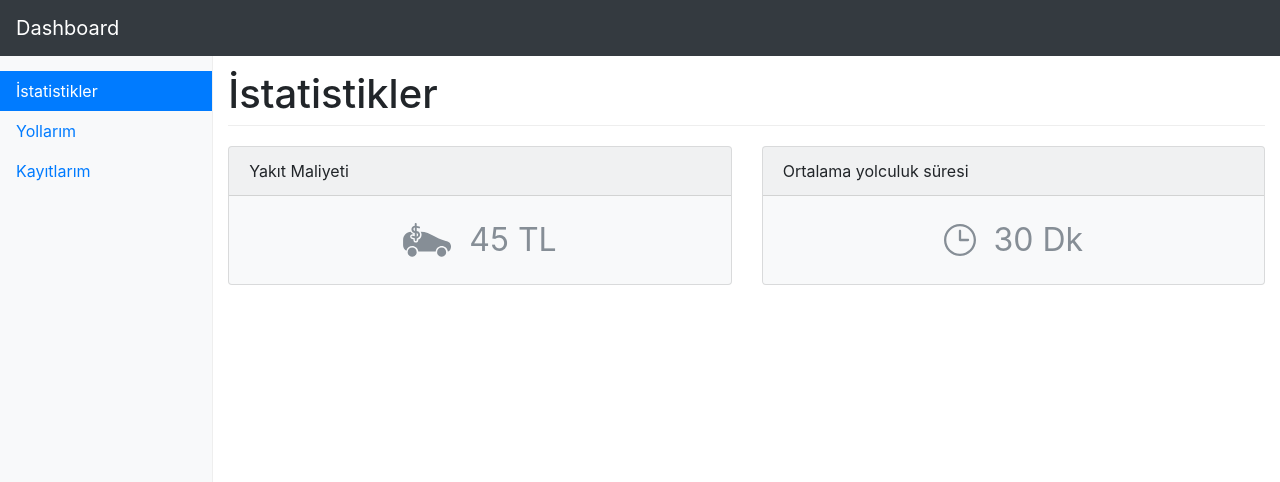
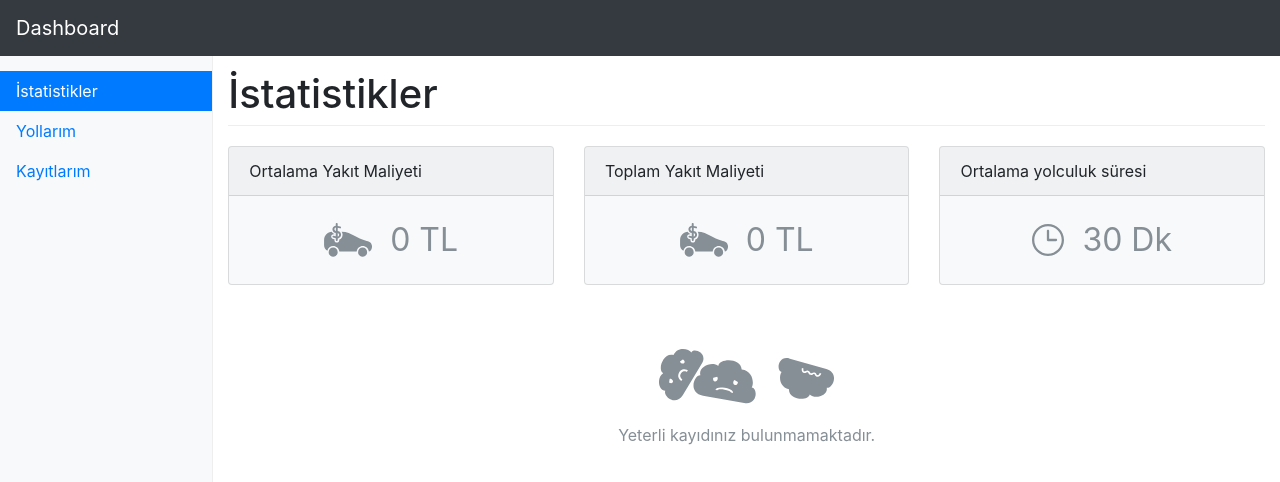
Before and after one commit to hsnaydd/vue-fuel-cost-statistics-app, a Vue app: page / in a window 1280 px wide. Shown: the top 482 px of the page. Built offline with nearby package versions, Linux system fonts and the light colour scheme.

Commit message:
Statistics page development part 1

```diff
--- a/src/components/Statistics.vue
+++ /dev/null
@@ -1,37 +0,0 @@
-<template>
-  <div>
-    <h1>İstatistikler</h1>
-    <div class="row">
-      <div class="col">
-        <Card title="Yakıt Maliyeti" count="45 TL">
-          <svg width="48" xmlns="http://www.w3.org/2000/svg" viewBox="0 0 100 71" slot="icon">
-            <g fill="#868e96" fill-rule="nonzero">
-              <path d="M28.5 60.7c0-5.2-4.2-9.4-9.4-9.4s-9.4 4.2-9.4 9.4 4.2 9.4 9.4 9.4 9.4-4.2 9.4-9.4zM89.9 60.7c0-5.2-4.2-9.4-9.4-9.4S71 55.5 71 60.7s4.2 9.4 9.4 9.4 9.5-4.2 9.5-9.4zM34.4 20.5c-1.2-2-3.3-3.5-5.8-3.7V10l4.4 1.1c.2 0 .3.1.5.1.9 0 1.7-.6 1.9-1.5.3-1.1-.4-2.2-1.5-2.4L28.5 6V2c0-1.1-.9-2-2-2s-2 .9-2 2v3.5c-2.3.2-4.3 1.4-5.6 3.2-.9 1.3-1.3 2.8-1.3 4.4 0 1.5.4 2.8 1.1 4 1.2 2 3.3 3.5 5.8 3.7v6.8l-4.4-1.1c-.2 0-.3-.1-.5-.1-.9 0-1.7.6-1.9 1.5-.3 1.1.4 2.2 1.5 2.4l5.4 1.3v4c0 1.1.9 2 2 2s2-.9 2-2v-3.5c2.3-.2 4.3-1.4 5.6-3.2.9-1.3 1.3-2.8 1.3-4.4 0-1.4-.4-2.8-1.1-4zM21.7 13c0-.6.1-1.1.4-1.6.1-.2.2-.3.3-.5.5-.8 1.3-1.3 2.3-1.4v7.2c-1.8-.5-3-2-3-3.7zm6.9 15.1v-7.2c1.3.3 2.3 1.2 2.7 2.4.1.4.2.8.2 1.3 0 .8-.2 1.5-.6 2.1-.3.4-.6.7-1 .9-.4.2-.8.4-1.3.5z" />
-              <path d="M99.8 46.7c-1.2-6.4-5.1-8.3-13.9-10.4-8.3-2-15-5.5-21.5-9-8.6-4.6-16.8-8.9-27.6-8.9h-.1c.1.2.3.4.4.6 1 1.7 1.6 3.6 1.6 5.6 0 2.2-.6 4.2-1.8 6-1.2 1.8-3 3.2-5.1 3.9v1.2c0 2.8-2.2 5-5 5s-5-2.2-5-5V34l-3.1-.8c-2.7-.7-4.3-3.4-3.6-6.1.6-2.2 2.5-3.8 4.8-3.8.4 0 .8.1 1.2.1l.7.2V23c-2.2-.9-4.1-2.4-5.4-4.5v-.1C7.4 18.8.2 26.2.2 35.3v11c0 4.9 2.7 9.1 6.8 11.3 1.4-5.5 6.4-9.5 12.3-9.5 6.4 0 11.8 4.8 12.6 11.1h36.3c.8-6.2 6.1-11.1 12.6-11.1 6.4 0 11.8 4.8 12.6 11.1h.8c1.1 0 2.3-1 3.1-1.8 2.1-2.8 3.2-6.8 2.5-10.7z" />
-            </g>
-          </svg>
-        </Card>
-      </div>
-      <div class="col">
-        <Card title="Ortalama yolculuk süresi" count="30 Dk">
-          <svg width="32" xmlns="http://www.w3.org/2000/svg" viewBox="0 0 56 56" slot="icon">
-            <path fill="#868e96" fill-rule="nonzero" d="M28 0C12.56 0 0 12.56 0 28s12.56 28 28 28 28-12.56 28-28S43.44 0 28 0zm0 4c13.28 0 24 10.722 24 24S41.28 52 28 52C14.722 52 4 41.278 4 28S14.722 4 28 4zm0 6c-1.105 0-2 .895-2 2v16c0 1.105.895 2 2 2h14c1.105 0 2-.895 2-2s-.895-2-2-2H30V12c0-1.105-.895-2-2-2z" />
-          </svg>
-        </Card>
-      </div>
-    </div>
-  </div>
-</template>
-
-<script>
-import Card from './ui/Card';
-
-export default {
-  data() {
-    return {};
-  },
-  components: {
-    Card
-  }
-};
-</script>
--- /dev/null
+++ b/src/components/Statistics/ListItem/index.vue
@@ -0,0 +1,27 @@
+<template>
+  <tr>
+    <td>{{entry.id}}</td>
+    <td>{{getRouteById(entry.route).name}}</td>
+    <td>{{entry.distance}} km</td>
+    <td>{{entry.cruisingTime ? `${entry.cruisingTime} dk` : '-'}}</td>
+    <td>{{entry.date}}</td>
+    <td>{{entry.averageFuel}} lt/100km</td>
+    <td>{{entry.fuelPrice}} TL</td>
+    <td>{{cost}} TL</td>
+  </tr>
+</template>
+
+<script>
+import { mapGetters, mapActions } from 'vuex';
+
+export default {
+  props: ['entry'],
+  computed: {
+    ...mapGetters('routes', ['getRouteById']),
+
+    cost() {
+      return (this.entry.distance * this.entry.averageFuel * this.entry.fuelPrice / 100).toFixed(2);
+    },
+  },
+};
+</script>
--- /dev/null
+++ b/src/components/Statistics/index.vue
@@ -0,0 +1,106 @@
+<template>
+  <div>
+    <h1>İstatistikler</h1>
+    <div class="row">
+      <div class="col">
+        <Card title="Ortalama Yakıt Maliyeti" :count="`${toFixed(averageCost)} TL`">
+          <svg width="48" xmlns="http://www.w3.org/2000/svg" viewBox="0 0 100 71" slot="icon">
+            <g fill="#868e96" fill-rule="nonzero">
+              <path d="M28.5 60.7c0-5.2-4.2-9.4-9.4-9.4s-9.4 4.2-9.4 9.4 4.2 9.4 9.4 9.4 9.4-4.2 9.4-9.4zM89.9 60.7c0-5.2-4.2-9.4-9.4-9.4S71 55.5 71 60.7s4.2 9.4 9.4 9.4 9.5-4.2 9.5-9.4zM34.4 20.5c-1.2-2-3.3-3.5-5.8-3.7V10l4.4 1.1c.2 0 .3.1.5.1.9 0 1.7-.6 1.9-1.5.3-1.1-.4-2.2-1.5-2.4L28.5 6V2c0-1.1-.9-2-2-2s-2 .9-2 2v3.5c-2.3.2-4.3 1.4-5.6 3.2-.9 1.3-1.3 2.8-1.3 4.4 0 1.5.4 2.8 1.1 4 1.2 2 3.3 3.5 5.8 3.7v6.8l-4.4-1.1c-.2 0-.3-.1-.5-.1-.9 0-1.7.6-1.9 1.5-.3 1.1.4 2.2 1.5 2.4l5.4 1.3v4c0 1.1.9 2 2 2s2-.9 2-2v-3.5c2.3-.2 4.3-1.4 5.6-3.2.9-1.3 1.3-2.8 1.3-4.4 0-1.4-.4-2.8-1.1-4zM21.7 13c0-.6.1-1.1.4-1.6.1-.2.2-.3.3-.5.5-.8 1.3-1.3 2.3-1.4v7.2c-1.8-.5-3-2-3-3.7zm6.9 15.1v-7.2c1.3.3 2.3 1.2 2.7 2.4.1.4.2.8.2 1.3 0 .8-.2 1.5-.6 2.1-.3.4-.6.7-1 .9-.4.2-.8.4-1.3.5z" />
+              <path d="M99.8 46.7c-1.2-6.4-5.1-8.3-13.9-10.4-8.3-2-15-5.5-21.5-9-8.6-4.6-16.8-8.9-27.6-8.9h-.1c.1.2.3.4.4.6 1 1.7 1.6 3.6 1.6 5.6 0 2.2-.6 4.2-1.8 6-1.2 1.8-3 3.2-5.1 3.9v1.2c0 2.8-2.2 5-5 5s-5-2.2-5-5V34l-3.1-.8c-2.7-.7-4.3-3.4-3.6-6.1.6-2.2 2.5-3.8 4.8-3.8.4 0 .8.1 1.2.1l.7.2V23c-2.2-.9-4.1-2.4-5.4-4.5v-.1C7.4 18.8.2 26.2.2 35.3v11c0 4.9 2.7 9.1 6.8 11.3 1.4-5.5 6.4-9.5 12.3-9.5 6.4 0 11.8 4.8 12.6 11.1h36.3c.8-6.2 6.1-11.1 12.6-11.1 6.4 0 11.8 4.8 12.6 11.1h.8c1.1 0 2.3-1 3.1-1.8 2.1-2.8 3.2-6.8 2.5-10.7z" />
+            </g>
+          </svg>
+        </Card>
+      </div>
+      <div class="col">
+        <Card title="Toplam Yakıt Maliyeti" :count="`${toFixed(totalCost)} TL`">
+          <svg width="48" xmlns="http://www.w3.org/2000/svg" viewBox="0 0 100 71" slot="icon">
+            <g fill="#868e96" fill-rule="nonzero">
+              <path d="M28.5 60.7c0-5.2-4.2-9.4-9.4-9.4s-9.4 4.2-9.4 9.4 4.2 9.4 9.4 9.4 9.4-4.2 9.4-9.4zM89.9 60.7c0-5.2-4.2-9.4-9.4-9.4S71 55.5 71 60.7s4.2 9.4 9.4 9.4 9.5-4.2 9.5-9.4zM34.4 20.5c-1.2-2-3.3-3.5-5.8-3.7V10l4.4 1.1c.2 0 .3.1.5.1.9 0 1.7-.6 1.9-1.5.3-1.1-.4-2.2-1.5-2.4L28.5 6V2c0-1.1-.9-2-2-2s-2 .9-2 2v3.5c-2.3.2-4.3 1.4-5.6 3.2-.9 1.3-1.3 2.8-1.3 4.4 0 1.5.4 2.8 1.1 4 1.2 2 3.3 3.5 5.8 3.7v6.8l-4.4-1.1c-.2 0-.3-.1-.5-.1-.9 0-1.7.6-1.9 1.5-.3 1.1.4 2.2 1.5 2.4l5.4 1.3v4c0 1.1.9 2 2 2s2-.9 2-2v-3.5c2.3-.2 4.3-1.4 5.6-3.2.9-1.3 1.3-2.8 1.3-4.4 0-1.4-.4-2.8-1.1-4zM21.7 13c0-.6.1-1.1.4-1.6.1-.2.2-.3.3-.5.5-.8 1.3-1.3 2.3-1.4v7.2c-1.8-.5-3-2-3-3.7zm6.9 15.1v-7.2c1.3.3 2.3 1.2 2.7 2.4.1.4.2.8.2 1.3 0 .8-.2 1.5-.6 2.1-.3.4-.6.7-1 .9-.4.2-.8.4-1.3.5z" />
+              <path d="M99.8 46.7c-1.2-6.4-5.1-8.3-13.9-10.4-8.3-2-15-5.5-21.5-9-8.6-4.6-16.8-8.9-27.6-8.9h-.1c.1.2.3.4.4.6 1 1.7 1.6 3.6 1.6 5.6 0 2.2-.6 4.2-1.8 6-1.2 1.8-3 3.2-5.1 3.9v1.2c0 2.8-2.2 5-5 5s-5-2.2-5-5V34l-3.1-.8c-2.7-.7-4.3-3.4-3.6-6.1.6-2.2 2.5-3.8 4.8-3.8.4 0 .8.1 1.2.1l.7.2V23c-2.2-.9-4.1-2.4-5.4-4.5v-.1C7.4 18.8.2 26.2.2 35.3v11c0 4.9 2.7 9.1 6.8 11.3 1.4-5.5 6.4-9.5 12.3-9.5 6.4 0 11.8 4.8 12.6 11.1h36.3c.8-6.2 6.1-11.1 12.6-11.1 6.4 0 11.8 4.8 12.6 11.1h.8c1.1 0 2.3-1 3.1-1.8 2.1-2.8 3.2-6.8 2.5-10.7z" />
+            </g>
+          </svg>
+        </Card>
+      </div>
+      <div class="col">
+        <Card title="Ortalama yolculuk süresi" count="30 Dk">
+          <svg width="32" xmlns="http://www.w3.org/2000/svg" viewBox="0 0 56 56" slot="icon">
+            <path fill="#868e96" fill-rule="nonzero" d="M28 0C12.56 0 0 12.56 0 28s12.56 28 28 28 28-12.56 28-28S43.44 0 28 0zm0 4c13.28 0 24 10.722 24 24S41.28 52 28 52C14.722 52 4 41.278 4 28S14.722 4 28 4zm0 6c-1.105 0-2 .895-2 2v16c0 1.105.895 2 2 2h14c1.105 0 2-.895 2-2s-.895-2-2-2H30V12c0-1.105-.895-2-2-2z" />
+          </svg>
+        </Card>
+      </div>
+    </div>
+    <EmptyState v-if="!entries.length" text="Yeterli kayıdınız bulunmamaktadır."></EmptyState>
+    <div class="table-responsive" v-if="entries.length">
+      <table class="table table-striped table-bordered">
+        <thead>
+          <tr>
+            <th width="30">#</th>
+            <th>Yol Adı</th>
+            <th>Mesafe</th>
+            <th>Süre</th>
+            <th>Tarih</th>
+            <th>Ortalama Yakıt</th>
+            <th>Yakıt Birim Fiyat</th>
+            <th>Maliyet</th>
+          </tr>
+        </thead>
+        <tbody>
+          <template v-for="entry in entries">
+            <ListItem :entry="entry" v-bind:key="entry.id"></ListItem>
+          </template>
+        </tbody>
+      </table>
+    </div>
+  </div>
+</template>
+
+<script>
+import { mapGetters, mapActions } from 'vuex';
+
+import Card from '../ui/Card';
+import EmptyState from '../EmptyState';
+import ListItem from './ListItem';
+
+export default {
+  data() {
+    return {};
+  },
+  components: {
+    Card,
+    EmptyState,
+    ListItem,
+  },
+  computed: {
+    ...mapGetters('entries', ['entries']),
+    ...mapGetters('routes', ['routes', 'getRouteById']),
+
+    totalCost() {
+      const cost = this.entries.reduce((acc, cur) => {
+        acc += this.calculateCost(cur);
+        return acc;
+      }, 0);
+      return cost ? cost : 0;
+    },
+
+    averageCost() {
+      return this.totalCost ? this.totalCost / this.entries.length : 0;
+    }
+  },
+
+  methods: {
+    calculateCost(entry) {
+      return (entry.distance * entry.averageFuel * entry.fuelPrice / 100);
+    },
+
+    toFixed(value) {
+      if (!value || isNaN(value)) {
+        return 0
+      }
+
+      return value.toFixed(2);
+    }
+  }
+
+};
+</script>
--- a/src/main.js
+++ b/src/main.js
@@ -16,6 +16,19 @@ Vue.use(VeeValidate, {
   },
 });
 
+Vue.filter('currency', {
+  read(value, unit) {
+    return `${value.toFixed(2)} ${unit}`;
+  },
+  write(value) {
+    if (!value && typeof value !== 'number') {
+      return 0;
+    }
+
+    return value.toFixed(2);
+  },
+});
+
 /* eslint-disable no-new */
 new Vue({
   el: '#app',
--- a/src/router/index.js
+++ b/src/router/index.js
@@ -1,7 +1,7 @@
 import Vue from 'vue';
 import Router from 'vue-router';
 // import Hello from '@/components/Hello';
-import Statistics from '../components/Statistics';
+import Statistics from '../components/Statistics/';
 import Routes from '../components/Routes/';
 import Entries from '../components/Entries/';
 import AddEntry from '../components/AddEntry';
```
